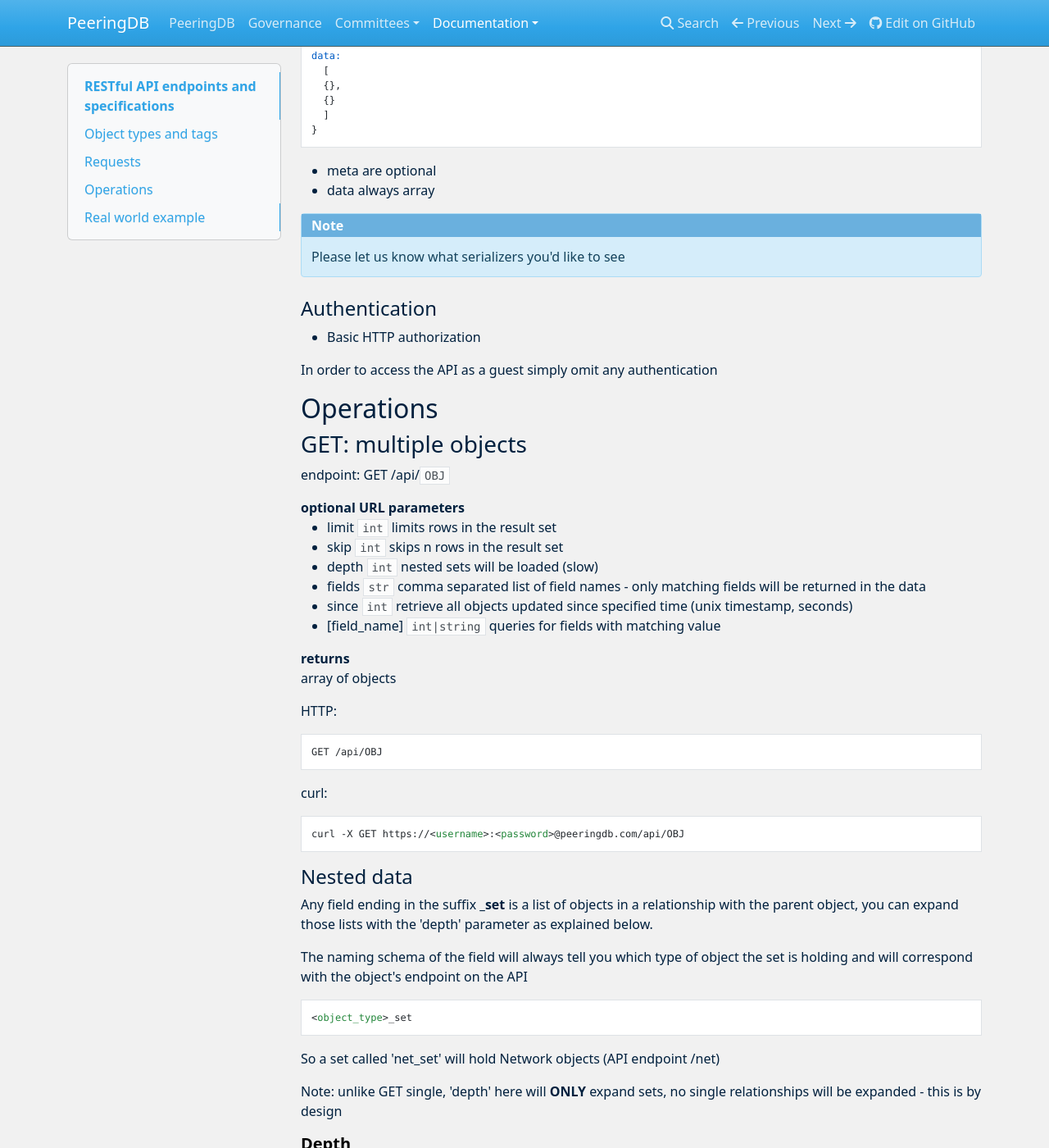
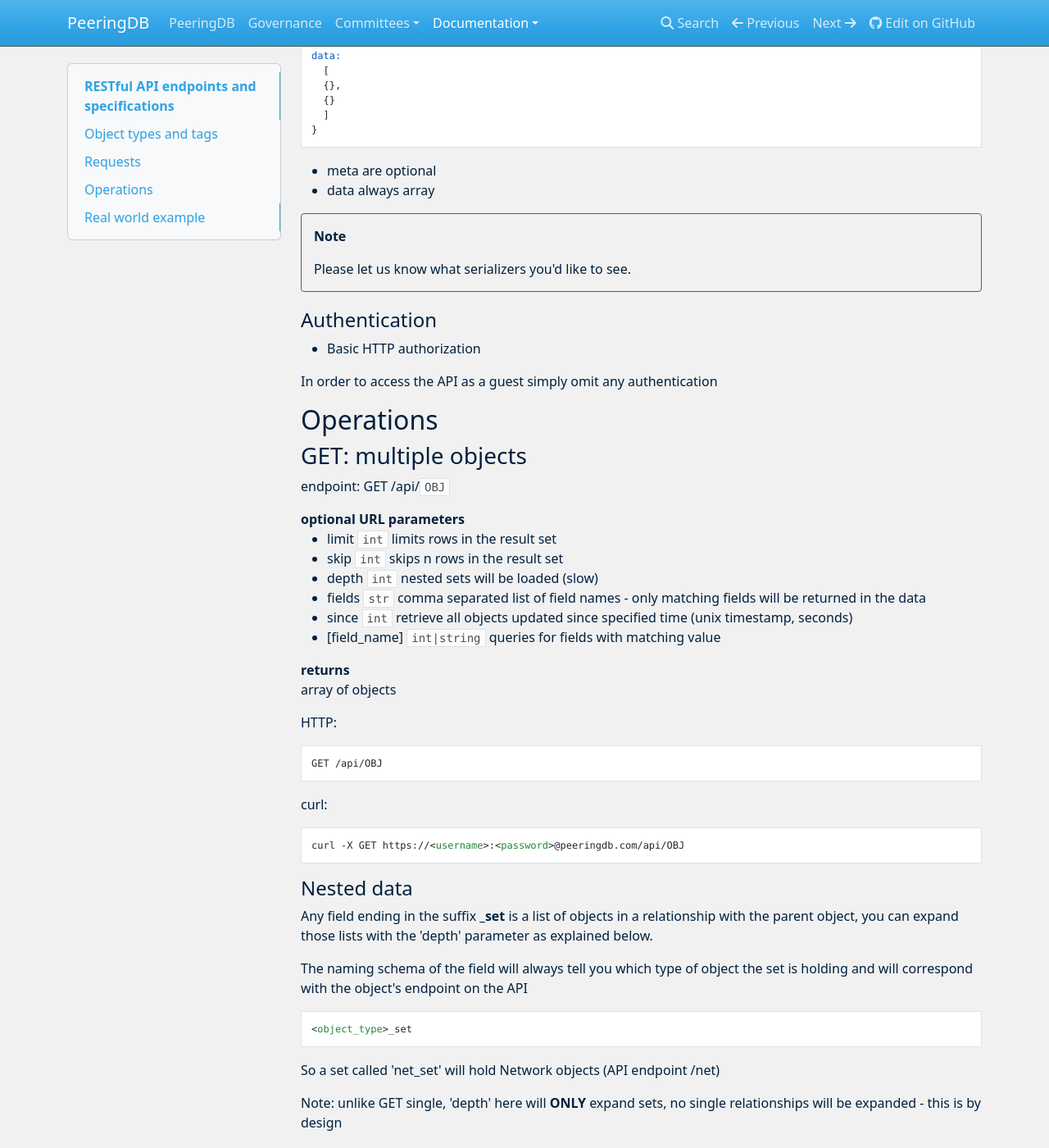
Before and after one commit to peeringdb/docs, an MkDocs documentation site: the page built from docs/api_specs.md, in a window 1280 px wide and 1400 px high, scrolled down 852 px. Shown: the whole window at 82% size. Built offline with MkDocs 1.6.1, drawn with Linux system fonts in a browser that asks for light colours; nearby versions of some CDN libraries.

Commit message:
Rebranding.

```diff
--- a/docs/api_specs.md
+++ b/docs/api_specs.md
@@ -47,7 +47,7 @@
     - data always array
 
     !!! Note
-        Please let us know what serializers you'd like to see
+        Please let us know what serializers you'd like to see.
 
 #### Authentication
 
--- a/docs/extra.css
+++ b/docs/extra.css
@@ -97,68 +97,13 @@
     padding-bottom: 0px;
 }
 
-.note, .attention, .caution, .danger, .error, .hint, .important, .tip, .warning, .seealso, .admonition-todo {
-  padding: 12px;
-  line-height: 24px;
-  margin-bottom: 24px;
-  background-color: #e7f2fa;
+.admonition.note {
+    color: #00203e;
+    background-color: #f1f1f1;
+    border-color: #4b6063;
 }
 
-.note, .seealso {
-  background-color: #e7f2fa;
+.note .admonition-title {
+    color: #00203e;
+    background-color: #f1f1f1;
 }
-
-.admonition-title {
-  display: inline-block;
-  font-family: FontAwesome;
-  font-style: normal;
-  font-weight: normal;
-  line-height: 1;
-}
-
-.admonition-title {
-  font-family: inherit;
-}
-
-.admonition-title {
-  font-weight: bold;
-  display: block;
-  color: #ffffff;
-  background-color: #6ab0de;
-  margin: -12px -12px 12px -12px;
-  padding: 6px 12px 6px 12px;
-}
-
-.note .admonition-title
-{
-  background-color: #6ab0de;
-}
-
-.tip .admonition-title {
-  background-color: #1ABC9C;
-}
-
-.tip {
-    background-color: #DBFAF4;
-}
-
-.warning .admonition-title {
-  background-color: #F0B37E;
-}
-
-.warning {
-    background-color: #FFEDCC;
-}
-
-.danger .admonition-title {
-  background-color: #b04040;
-}
-
-.danger {
-    background-color: #ffe9e9;
-}
-
-h5 {
-  font-weight: bold;
-  color: #000;
-}
```
